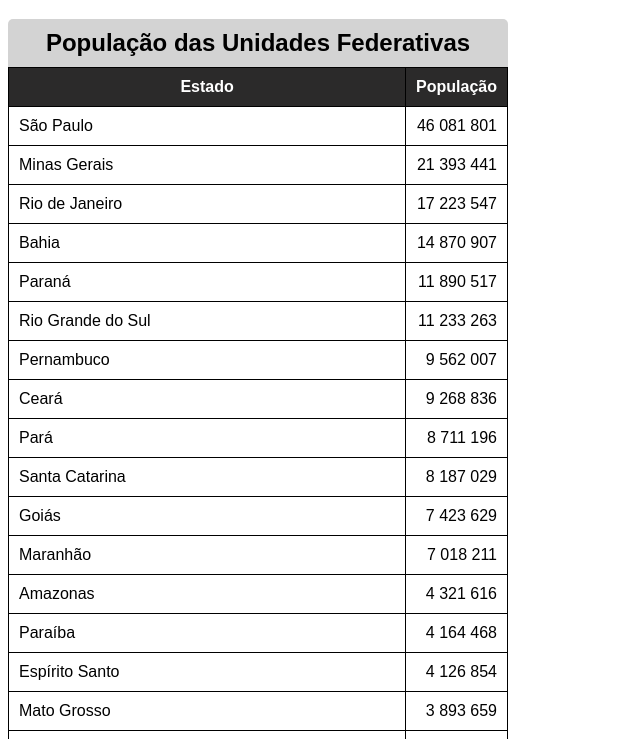
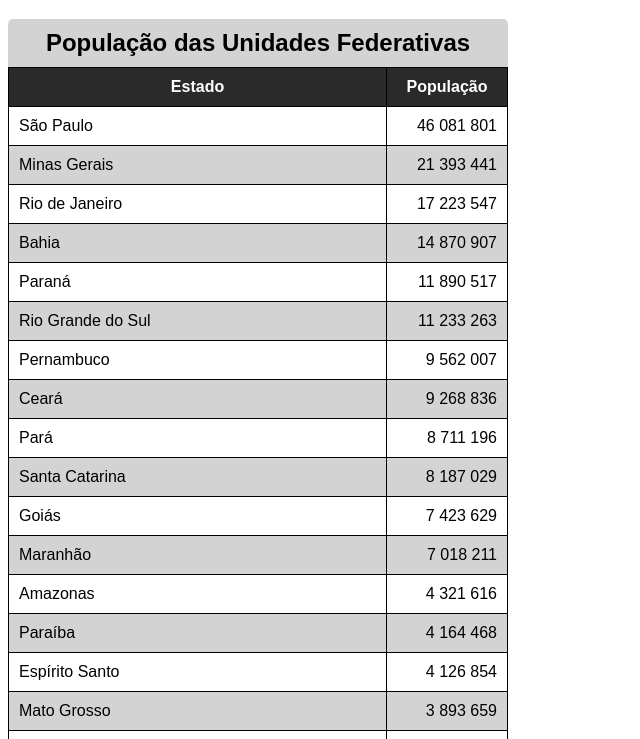
Before and after one commit to enzofittipaldi/html-css, a plain HTML site: page exercicios/ex023/tabela002.html in a window 1280 px wide. Shown: the part 61-800 px from the top of the page, without its empty margins (0-640 px from the left). Drawn offline with Linux system fonts and the light colour scheme.

Commit message:
adicionando efeito zebrado e efeito paralax na tabela

```diff
--- a/exercicios/ex023/tabela002.html
+++ b/exercicios/ex023/tabela002.html
@@ -12,6 +12,7 @@
         table{
             width: 500px;
             border-collapse: collapse;
+            position: relative;
         }
 
         caption{
@@ -32,6 +33,20 @@
             color: white;
         }
 
+        thead > tr > th{
+            position: sticky;
+            top: -1px;
+            background-color: rgb(43, 42, 42);;
+        }
+
+        tbody > tr:nth-child(odd) { /* celular impar*/
+            background-color: white;
+        }
+
+        tbody > tr:nth-child(even) { /* celular par*/
+            background-color: lightgray;
+        }
+
         .num{
             text-align: right;
         }
@@ -45,7 +60,7 @@
         <thead>
             <tr>
                 <th scope="col">Estado</th>
-                <th scope="col" style="width: 50px;">População</th>
+                <th scope="col" style="width: 100px;">População</th>
             </tr>
         </thead>
 
```
